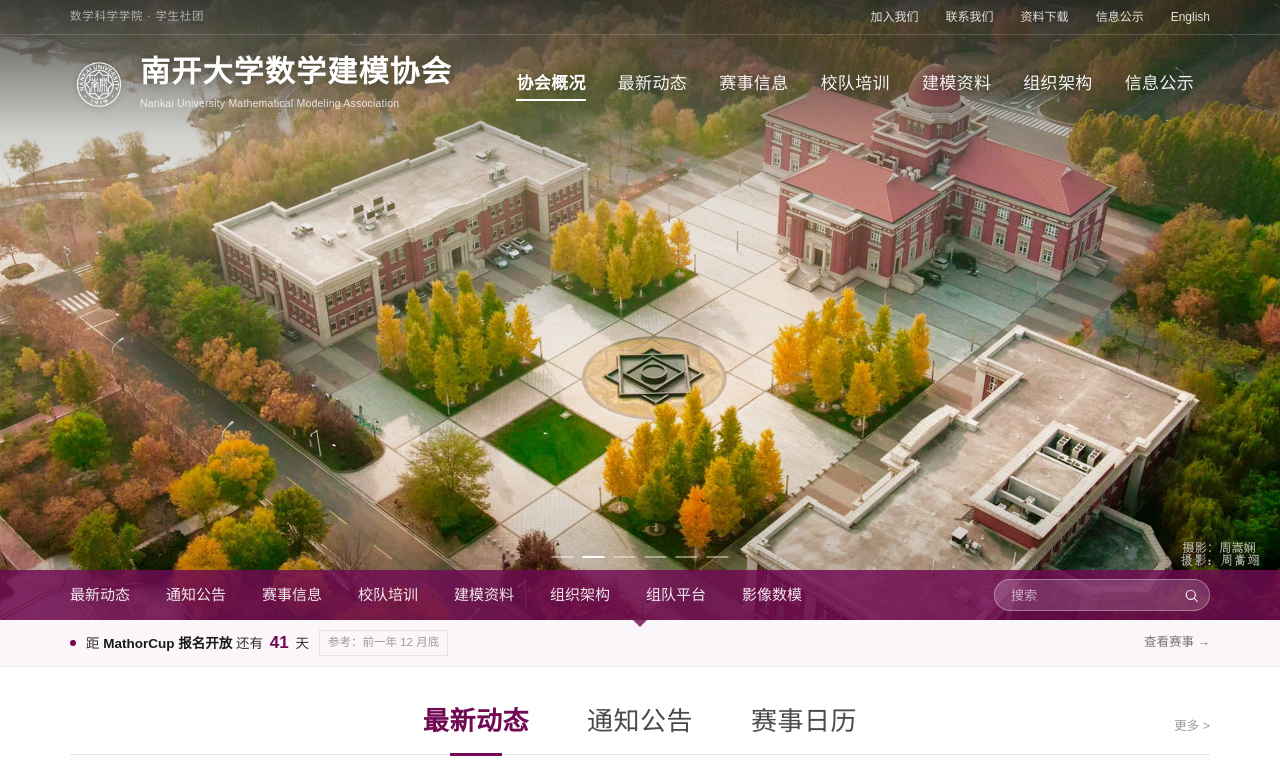
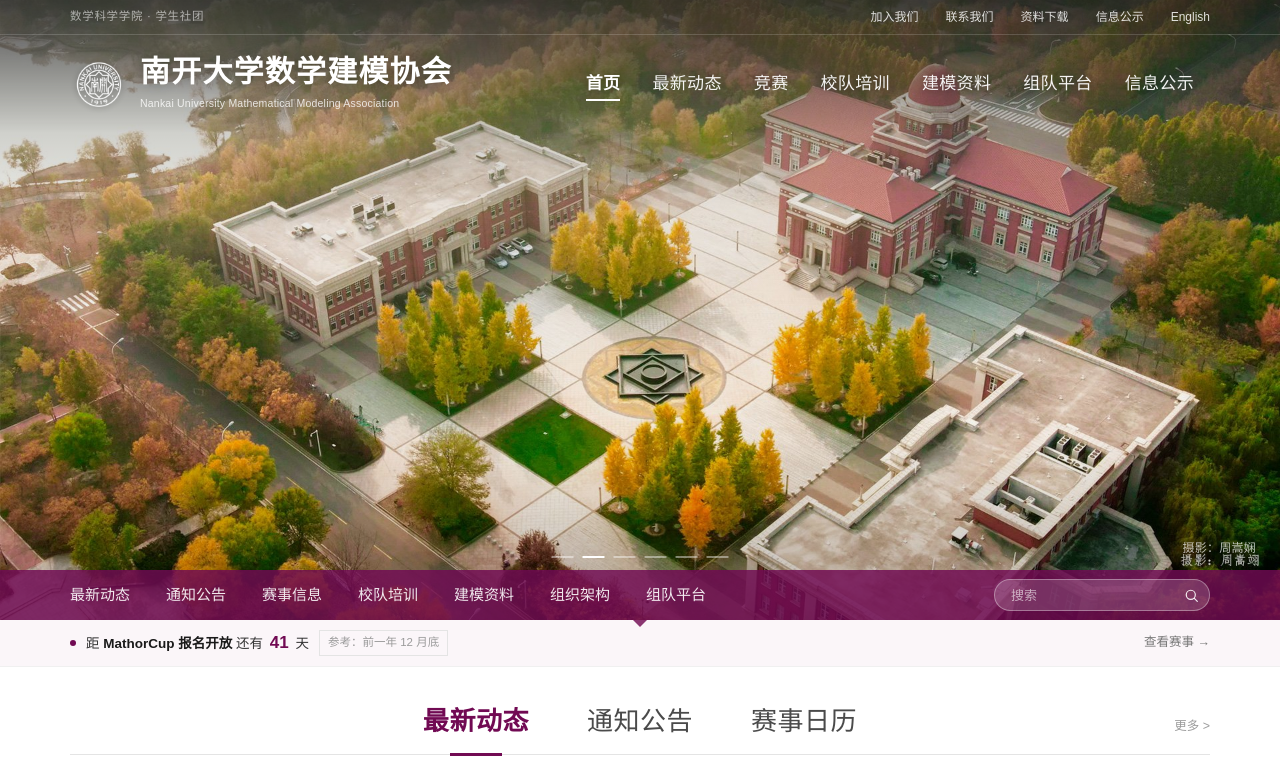
Before and after one commit to qhdx25/nkumathmodelingsite, a Vue app: page / in a window 1280 px wide. Shown: the top 778 px of the page. Built offline with nearby package versions, Linux system fonts and the light colour scheme.

Commit message:
Update navigation and remove gallery links

```diff
--- a/data/site.js
+++ b/data/site.js
@@ -2,12 +2,12 @@
 // 说明：动态条目均来自公开来源（南开新闻网 / 学院公众号），链接可直达原文
 
 export const nav = [
-  { label: '协会概况', to: '/' },
+  { label: '首页', to: '/' },
   { label: '最新动态', to: '/news' },
-  { label: '赛事信息', to: '/competition' },
+  { label: '竞赛', to: '/competition' },
   { label: '校队培训', to: '/training' },
   { label: '建模资料', to: '/materials' },
-  { label: '组织架构', to: '/committee' },
+  { label: '组队平台', to: '/team' },
   { label: '信息公示', to: '/notice' },
 ]
 
@@ -29,7 +29,6 @@ export const stripNav = [
   { label: '建模资料', to: '/materials' },
   { label: '组织架构', to: '/committee' },
   { label: '组队平台', to: '/team' },
-  { label: '影像数模', to: '/#gallery' },
 ]
 
 // 页脚次级入口：不在主导航里，但内容不能丢
@@ -237,12 +236,6 @@ export const directory = [
     desc: '发布招募、寻找队友与经验交流',
     links: ['发布招募信息', '寻找队友', '赛后经验交流'],
   },
-  {
-    label: '影像数模',
-    to: '/#gallery',
-    desc: '协会活动照片与现场记录',
-    links: ['招新现场', '培训与模拟赛', '答辩与颁奖'],
-  },
 ]
 
 export const footerLinks = [
```
